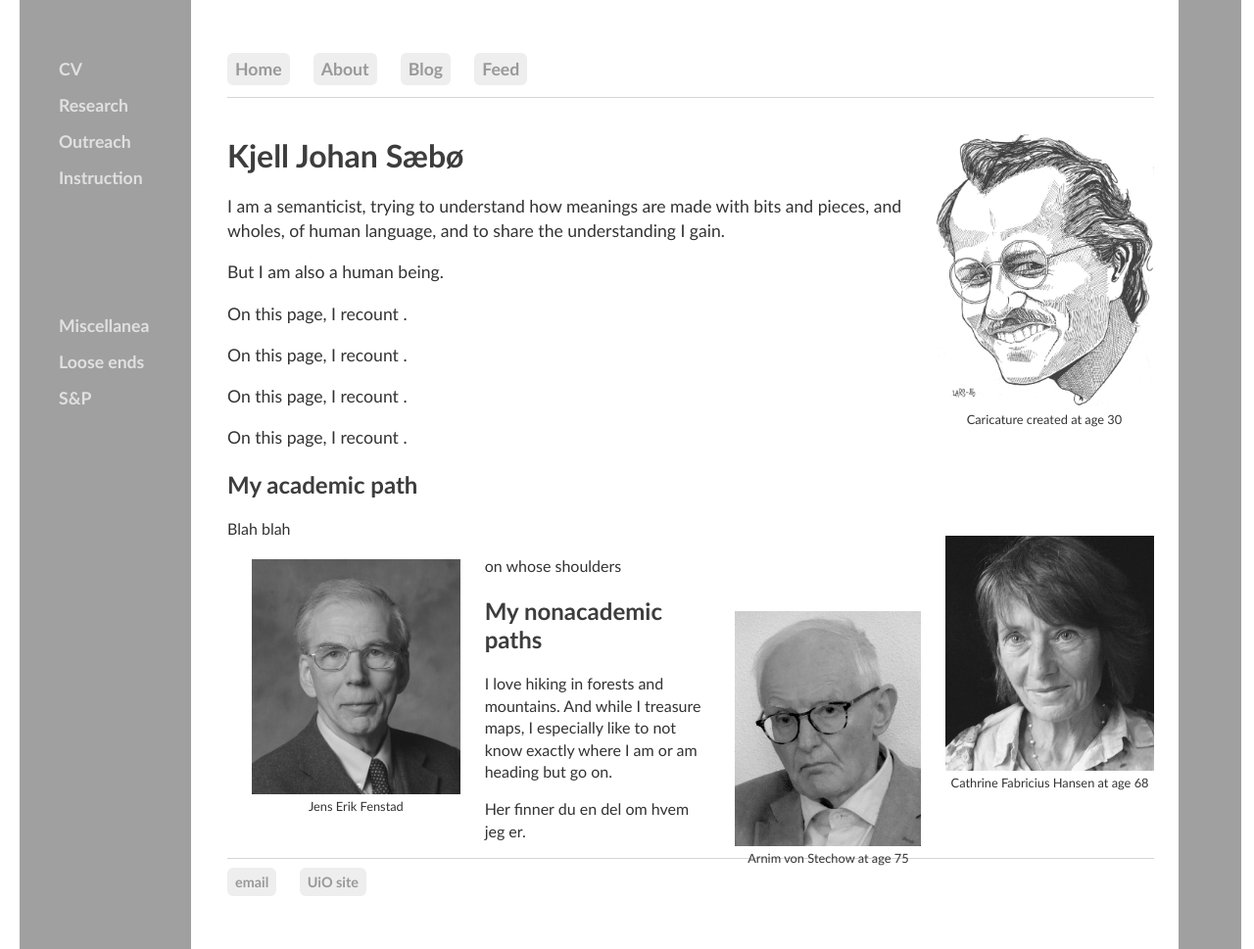
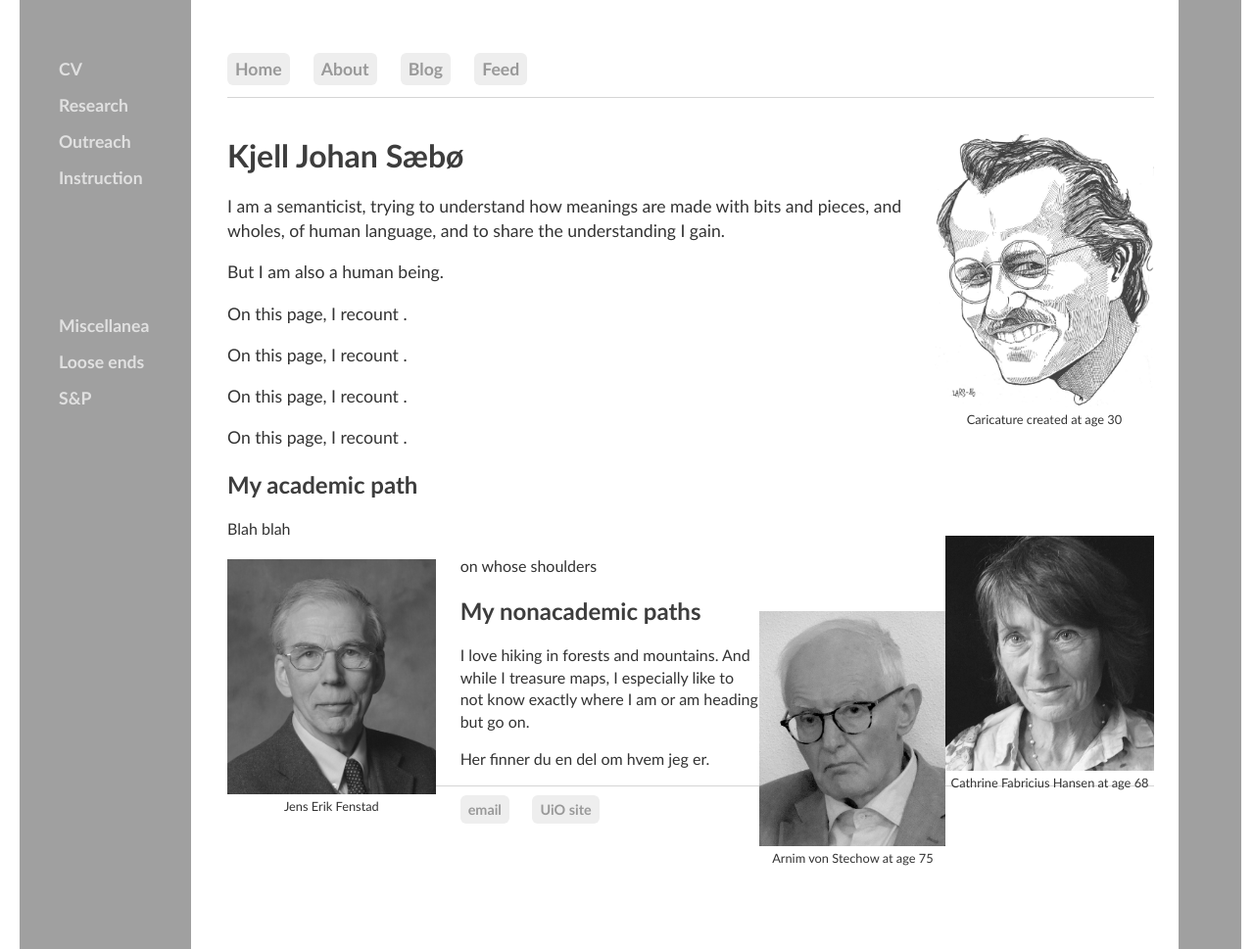
Before and after one commit to kjelljs/kjelljs.github.io, a Jekyll site: the page built from about/index.html, in a window 1280 px wide and 969 px high. Shown: the whole window at 98% size. Built offline with Jekyll 4.4.1, drawn with Linux system fonts in a browser that asks for light colours.

Commit message:
Update index.html

```diff
--- a/about/index.html
+++ b/about/index.html
@@ -5,7 +5,7 @@ title: Om Kjell Johan S
 <style>
 figure {
     border: 1px solid none;
-    padding-left: 25px;
+    padding-left: 0px;
     padding-right: none;
     padding-bottom: none;
     padding-top: none;
```
